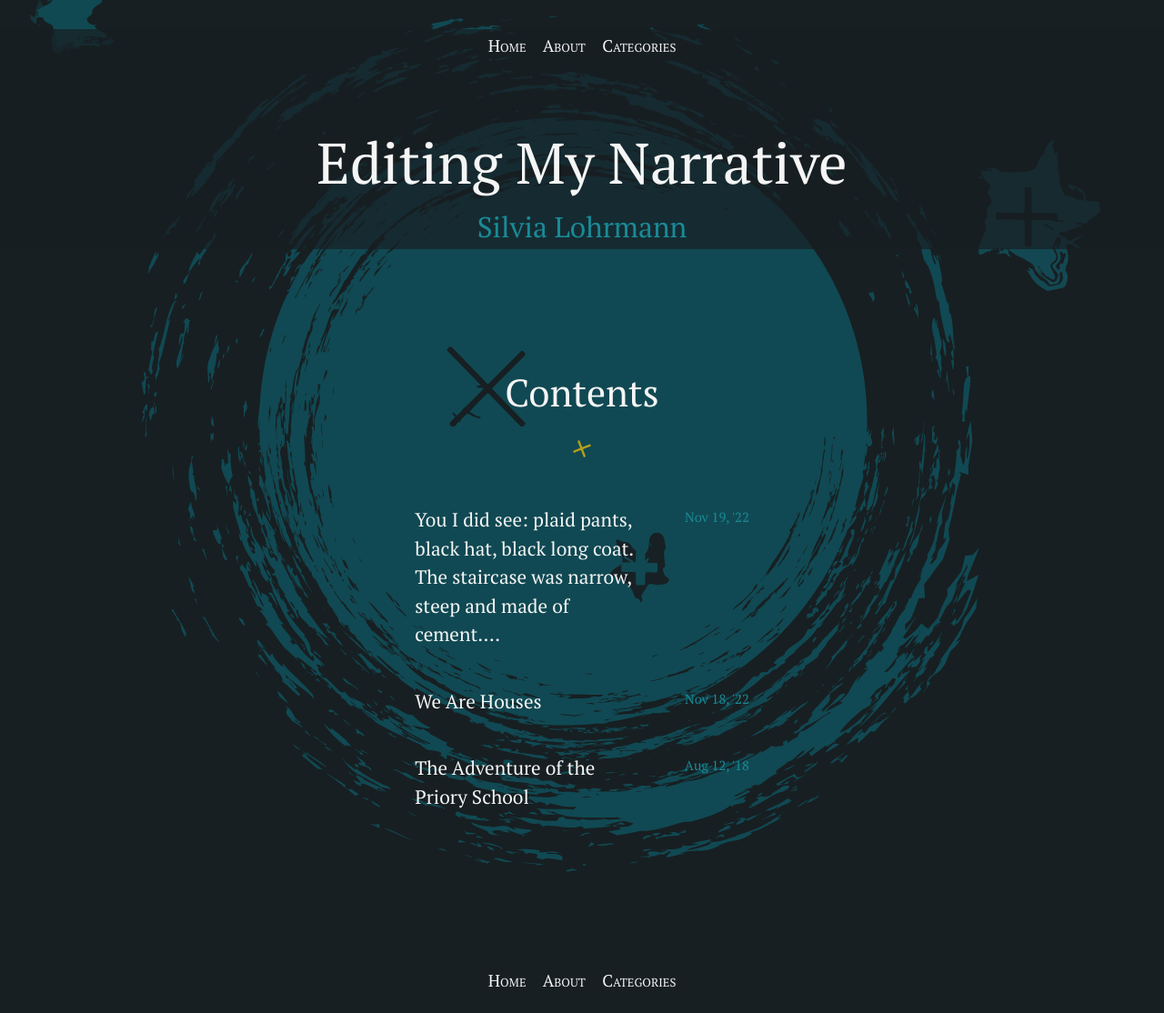
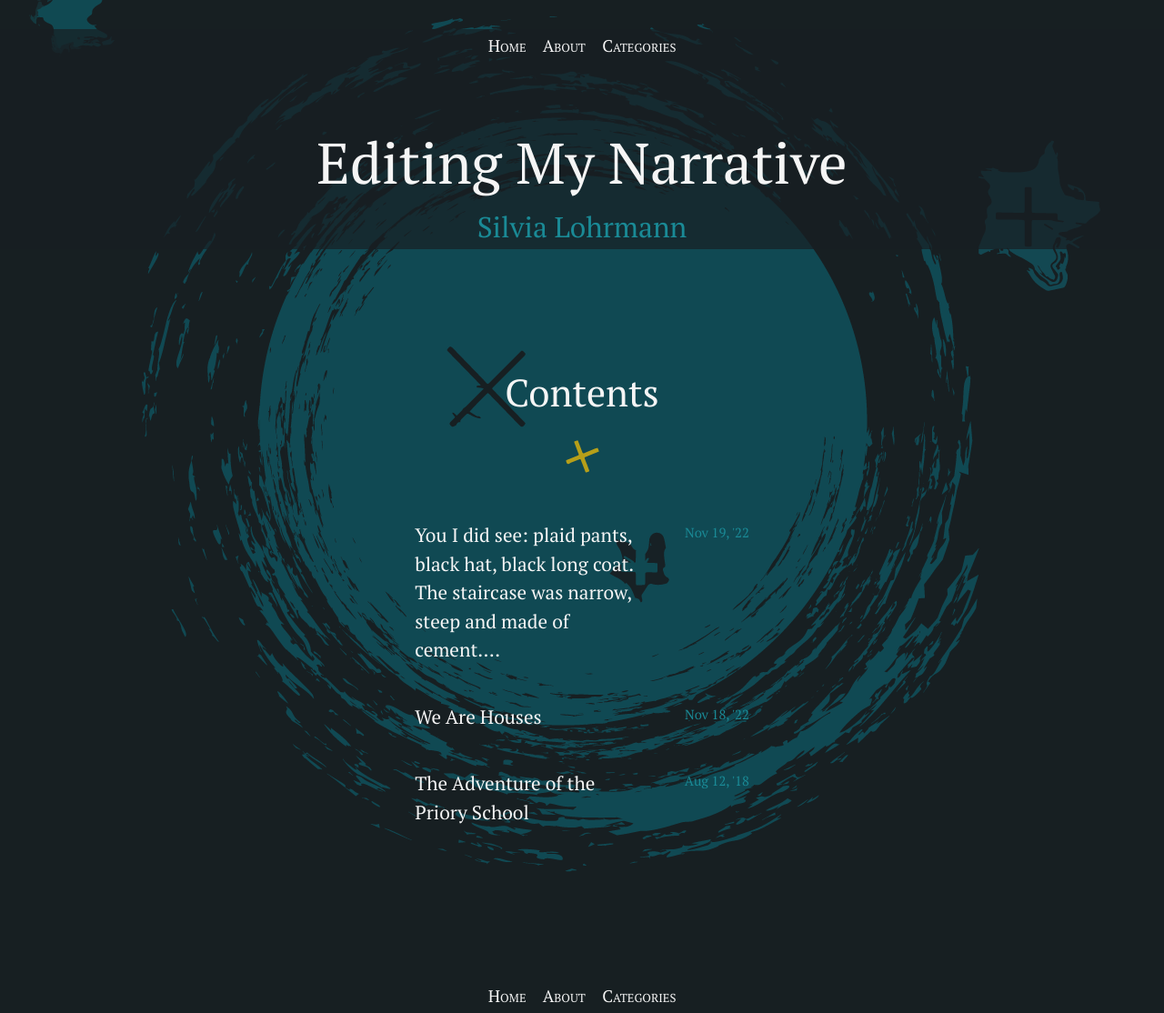
Before and after one commit to silvialohrmann/editorial, a Jekyll site: the page built from index.html, in a window 1280 px wide. Shown: the whole page at 91% size. Built offline with Jekyll 4.4.1, drawn with Linux system fonts in a browser that asks for light colours; the list of posts is cut into pages by our own code.

Commit message:
Update _mixins.scss

```diff
--- a/_sass/_mixins.scss
+++ b/_sass/_mixins.scss
@@ -1,8 +1,8 @@
 @mixin divider {
   border: 0;
   display: block;
-  width: 20px;
-  height: 20px;
+  width: 37px;
+  height: 37px;
   margin: .5em auto 0;
   background: url(#{$asset_url}/images/divider.svg) no-repeat top center;
 }
@@ -16,11 +16,11 @@
   background: url(#{$asset_url}/images/divider-post.svg) no-repeat top center;
 }
 
-@mixin divider-medium {
+@mixin divider-intertext {
   border: 0;
   display: block;
-  width: 114px;
-  height: 12px;
+  width: 20px;
+  height: 20px;
   margin: .5em auto 0;
-  background: url(#{$asset_url}/images/divider-medium.svg) no-repeat top center;
+  background: url(#{$asset_url}/images/divider-intertext.svg) no-repeat top center;
 }
```
